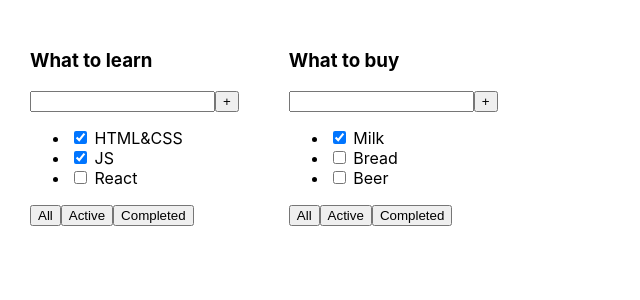
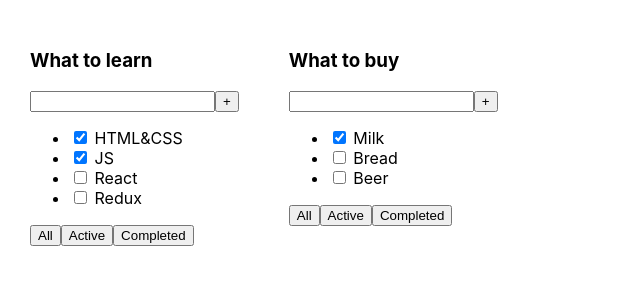
Before and after one commit to Odinokun/ca-todo-dimych, a React (Create React App) app: page / in a window 1280 px wide. Shown: the top 300 px of the page, without its empty margins (0-640 px from the left). Built offline with nearby package versions, Linux system fonts and the light colour scheme.

Commit message:
Add Redux task to App and refactor Todolist to render tasks dynamically

```diff
--- a/src/App.tsx
+++ b/src/App.tsx
@@ -13,6 +13,7 @@ function App() {
     { id: 1, title: 'HTML&CSS', isDone: true },
     { id: 2, title: 'JS', isDone: true },
     { id: 3, title: 'React', isDone: false },
+    { id: 4, title: 'Redux', isDone: false },
   ];
 
   const tasks2: ITask[] = [
--- a/src/Todolist.tsx
+++ b/src/Todolist.tsx
@@ -15,18 +15,12 @@ export const Todolist: FC<IProps> = ({ title, tasks }) => {
         <button>+</button>
       </div>
       <ul>
-        <li>
-          <input type='checkbox' checked={tasks[0].isDone} />{' '}
-          <span>{tasks[0].title}</span>
-        </li>
-        <li>
-          <input type='checkbox' checked={tasks[1].isDone} />{' '}
-          <span>{tasks[1].title}</span>
-        </li>
-        <li>
-          <input type='checkbox' checked={tasks[2].isDone} />{' '}
-          <span>{tasks[2].title}</span>
-        </li>
+        {tasks.map(task => (
+          <li key={task.id}>
+            <input type='checkbox' checked={task.isDone} />{' '}
+            <span>{task.title}</span>
+          </li>
+        ))}
       </ul>
       <div>
         <button>All</button>
```
